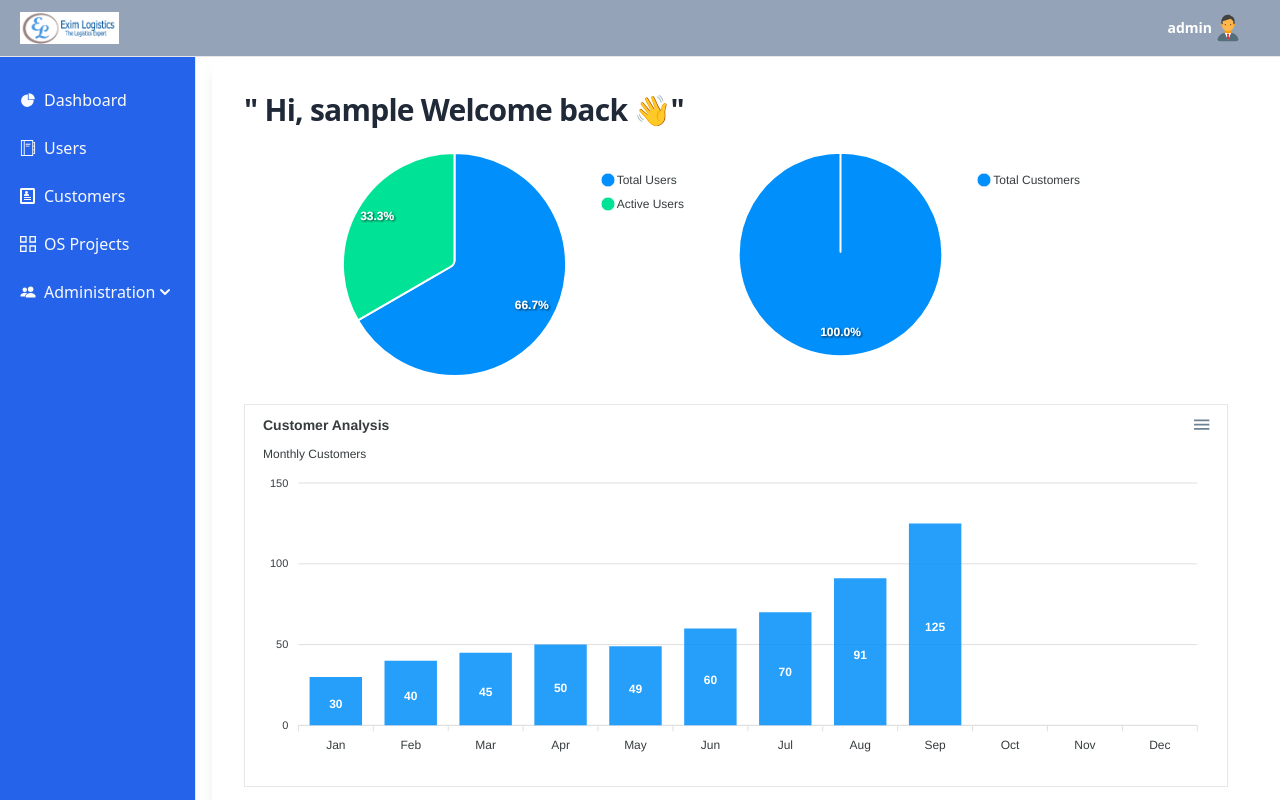
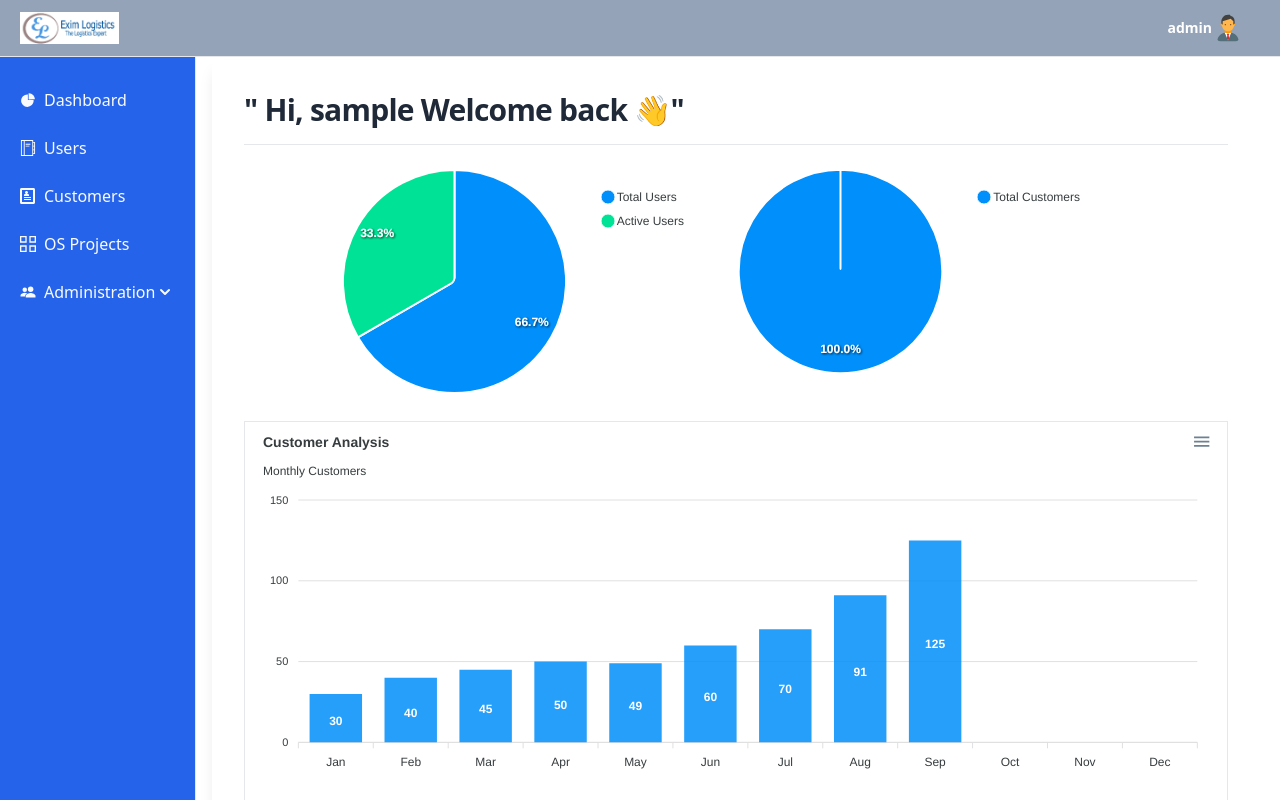
Before and after one commit to anjalikumari930/Eximlogic, a React (Create React App) app in the folder client/: page /admin/dashboard in a window 1280 px wide. Built offline with nearby package versions, Linux system fonts and the light colour scheme; sample sign-in values are in the browser's storage.

Commit message:
fix dashboard Lines

```diff
--- a/client/src/pages/Dashboard.js
+++ b/client/src/pages/Dashboard.js
@@ -12,6 +12,7 @@ const Dashboard = () => {
       <h2 className="text-3xl font-bold tracking-tight text-grey-900">
       " Hi, {userData.user.username} Welcome back 👋"
             </h2>
+            <hr className="my-2 border-gray-200" />
         <div className="flex flex-col md:flex-row md:space-x-4 sm:ml-20 ">
           <PieChart />
           <CustomerPieChart totalCustomers={150} />
```
